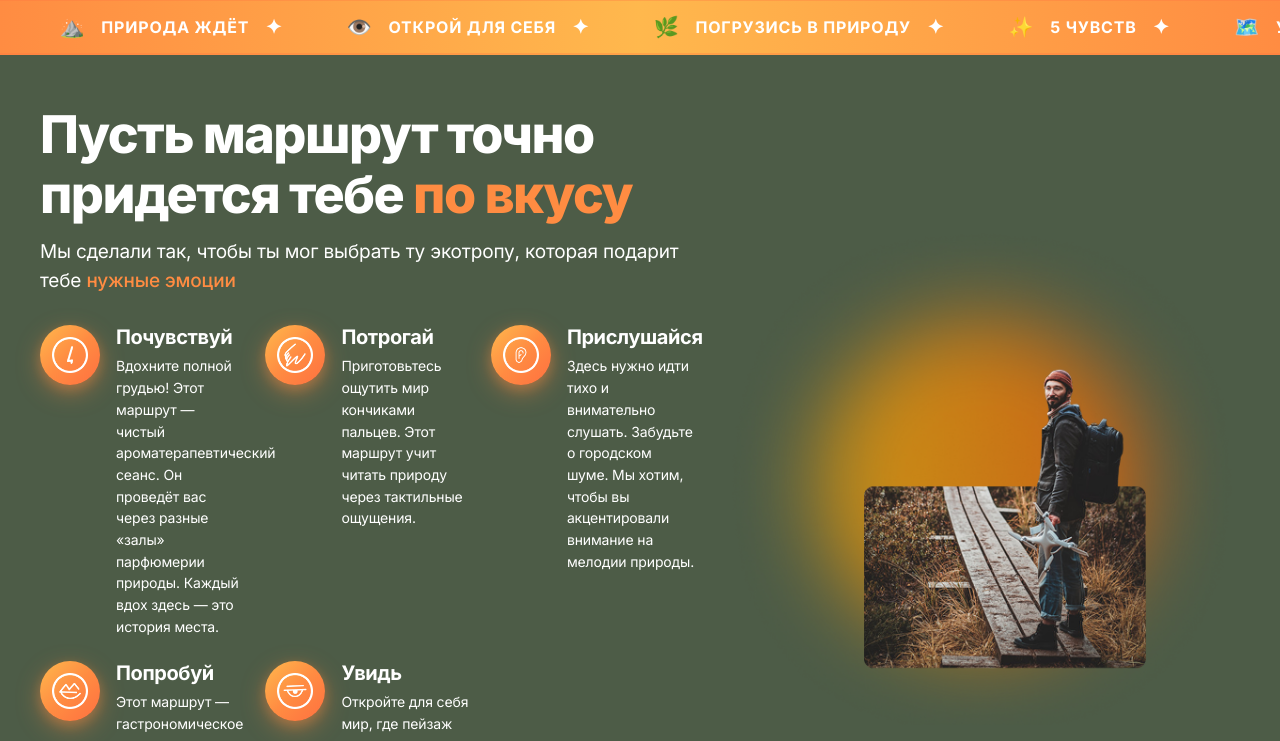
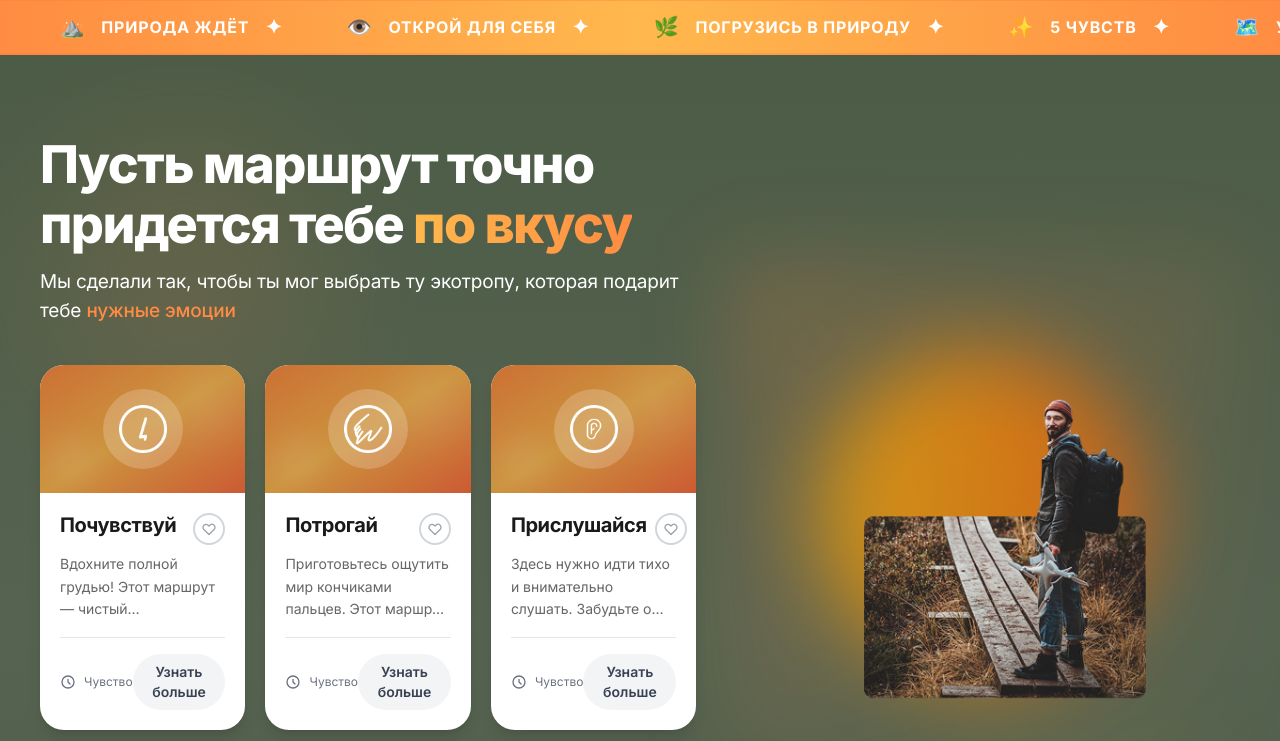
Before and after one commit to Diy-101/eco_trails, a React (Vite) app: page / in a window 1280 px wide. Shown: the part 801-1542 px from the top of the page. Built offline with nearby package versions, Linux system fonts and the light colour scheme.

Commit message:
Переделал ConceptSection: современные карточки с изображениями, анимации и улучшенный дизайн

```diff
--- a/src/components/ConceptSection.tsx
+++ b/src/components/ConceptSection.tsx
@@ -1,40 +1,158 @@
+import { useState, useEffect, useRef } from 'react'
 import { conceptCards } from '../data/trails'
 
 export default function ConceptSection() {
+  const [hoveredIndex, setHoveredIndex] = useState<number | null>(null)
+  const [visibleCards, setVisibleCards] = useState<boolean[]>([])
+  const sectionRef = useRef<HTMLElement>(null)
+  const imageRef = useRef<HTMLImageElement>(null)
+
+  // Анимация появления карточек при скролле
+  useEffect(() => {
+    const observer = new IntersectionObserver(
+      (entries) => {
+        entries.forEach((entry) => {
+          if (entry.isIntersecting) {
+            setVisibleCards(new Array(conceptCards.length).fill(true))
+          }
+        })
+      },
+      { threshold: 0.1 }
+    )
+
+    if (sectionRef.current) {
+      observer.observe(sectionRef.current)
+    }
+
+    return () => observer.disconnect()
+  }, [])
+
+  // Параллакс для изображения
+  useEffect(() => {
+    const handleScroll = () => {
+      if (!imageRef.current || !sectionRef.current) return
+
+      const rect = sectionRef.current.getBoundingClientRect()
+      const scrolled = window.scrollY
+      const rate = scrolled * 0.1
+
+      if (rect.top < window.innerHeight && rect.bottom > 0) {
+        imageRef.current.style.transform = `translateY(${rate}px)`
+      }
+    }
+
+    window.addEventListener('scroll', handleScroll, { passive: true })
+    return () => window.removeEventListener('scroll', handleScroll)
+  }, [])
+
   return (
-    <section className="relative py-[50px] px-10 bg-[#4D5C47] overflow-hidden">
-      <div className="max-w-[1400px] mx-auto relative grid grid-cols-[1.12fr_0.88fr] gap-7 items-start max-lg:grid-cols-1 max-lg:gap-[30px]">
+    <section
+      ref={sectionRef}
+      className="relative py-[80px] px-10 bg-gradient-to-b from-[#4D5C47] via-[#556350] to-[#4D5C47] overflow-hidden"
+    >
+      {/* Декоративные элементы фона */}
+      <div className="absolute inset-0 opacity-10 pointer-events-none">
+        <div className="absolute top-20 left-10 w-72 h-72 bg-primary-orange rounded-full blur-3xl"></div>
+        <div className="absolute bottom-20 right-10 w-96 h-96 bg-primary-orange-light rounded-full blur-3xl"></div>
+      </div>
+
+      <div className="max-w-[1400px] mx-auto relative grid grid-cols-[1.12fr_0.88fr] gap-7 items-start max-lg:grid-cols-1 max-lg:gap-[30px] z-10">
         <div className="relative z-[2] max-lg:order-1">
           <h2 className="text-[clamp(34px,5.2vw,52px)] font-extrabold text-white mb-3 leading-[1.15] tracking-[-0.03em] max-w-full">
             Пусть маршрут точно придется тебе{' '}
-            <span className="text-primary-orange font-extrabold">по вкусу</span>
+            <span className="text-primary-orange font-extrabold bg-gradient-to-r from-primary-orange-light to-primary-orange bg-clip-text text-transparent">
+              по вкусу
+            </span>
           </h2>
-          <p className="text-[clamp(16px,2vw,19px)] font-normal text-white mb-[30px] leading-[1.55] max-w-full tracking-[-0.01em]">
+          <p className="text-[clamp(16px,2vw,19px)] font-normal text-white mb-[40px] leading-[1.55] max-w-full tracking-[-0.01em]">
             Мы сделали так, чтобы ты мог выбрать ту экотропу, которая подарит тебе{' '}
             <span className="text-primary-orange font-medium">нужные эмоции</span>
           </p>
 
-          <div className="grid grid-cols-3 gap-x-5 gap-y-6 max-lg:grid-cols-2 max-md:grid-cols-1 max-md:gap-5">
+          <div className="grid grid-cols-3 gap-5 max-lg:grid-cols-2 max-md:grid-cols-1">
             {conceptCards.map((card, index) => (
               <article
                 key={index}
-                className="flex flex-row items-start gap-4 p-0 transition-all duration-400 hover:-translate-y-2"
+                onMouseEnter={() => setHoveredIndex(index)}
+                onMouseLeave={() => setHoveredIndex(null)}
+                className={`
+                  bg-white rounded-3xl overflow-hidden shadow-lg transition-all duration-500 cursor-pointer group
+                  ${visibleCards[index] ? 'opacity-100 translate-y-0' : 'opacity-0 translate-y-8'}
+                  ${hoveredIndex === index ? '-translate-y-3 scale-[1.02] shadow-2xl' : ''}
+                `}
+                style={{
+                  transitionDelay: `${index * 100}ms`
+                }}
               >
-                <div className="w-[60px] h-[60px] rounded-full bg-gradient-to-br from-[#ffb84d] via-[#ff8c42] to-[#ff7040] flex items-center justify-center flex-shrink-0 shadow-[0_8px_24px_rgba(255,140,66,0.4),0_4px_12px_rgba(255,140,66,0.3)] transition-all duration-400 p-3 translate-z-0 will-change-transform backface-hidden relative group">
-                  <div className="absolute -inset-0.5 rounded-full bg-gradient-to-br from-[#ffb84d] via-[#ff8c42] to-[#ff7040] opacity-0 transition-opacity duration-400 -z-10 blur-[8px] group-hover:opacity-60"></div>
+                {/* Изображение/фон сверху */}
+                <div className="relative h-32 bg-gradient-to-br from-primary-orange via-primary-orange-light to-primary-orange-dark overflow-hidden">
+                  <div className="absolute inset-0 bg-black/20 group-hover:bg-black/10 transition-colors duration-500"></div>
+                  <div className="absolute inset-0 flex items-center justify-center">
+                    <div className={`
+                      w-20 h-20 rounded-full bg-white/20 backdrop-blur-sm flex items-center justify-center
+                      transition-all duration-500
+                      ${hoveredIndex === index ? 'scale-125 rotate-12' : ''}
+                    `}>
                       <img
                         src={card.icon}
                         alt={card.title}
-                    className="w-full h-full object-contain brightness-0 invert"
+                        className="w-12 h-12 object-contain brightness-0 invert"
                       />
                     </div>
-                <div className="flex flex-col gap-1.5 flex-1 min-w-0">
-                  <h3 className="text-xl font-bold text-white m-0 tracking-[-0.02em] leading-[1.2]">
+                  </div>
+                  {/* Декоративные элементы */}
+                  <div className="absolute top-2 right-2 w-16 h-16 bg-white/10 rounded-full blur-xl"></div>
+                  <div className="absolute bottom-2 left-2 w-12 h-12 bg-white/10 rounded-full blur-lg"></div>
+                </div>
+
+                {/* Контент карточки */}
+                <div className="p-5">
+                  <div className="flex items-start justify-between mb-2">
+                    <h3 className="text-xl font-bold text-[#1a1a1a] m-0 tracking-[-0.02em] leading-[1.2] flex-1">
                       {card.title}
                     </h3>
-                  <p className="text-sm font-normal text-white m-0 leading-[1.55] tracking-[-0.01em] opacity-88">
+                    <button className={`
+                      w-8 h-8 rounded-full border-2 flex items-center justify-center transition-all duration-300 flex-shrink-0 ml-2
+                      ${hoveredIndex === index
+                        ? 'border-primary-orange bg-primary-orange'
+                        : 'border-gray-300 bg-transparent hover:border-primary-orange/50'
+                      }
+                    `}>
+                      <svg
+                        className={`w-4 h-4 transition-colors duration-300 ${
+                          hoveredIndex === index ? 'text-white' : 'text-gray-400'
+                        }`}
+                        fill={hoveredIndex === index ? 'currentColor' : 'none'}
+                        stroke="currentColor"
+                        viewBox="0 0 24 24"
+                      >
+                        <path strokeLinecap="round" strokeLinejoin="round" strokeWidth={2} d="M4.318 6.318a4.5 4.5 0 000 6.364L12 20.364l7.682-7.682a4.5 4.5 0 00-6.364-6.364L12 7.636l-1.318-1.318a4.5 4.5 0 00-6.364 0z" />
+                      </svg>
+                    </button>
+                  </div>
+
+                  <p className="text-sm font-normal text-[#666666] mb-4 leading-[1.6] line-clamp-3">
                     {card.description}
                   </p>
+
+                  {/* Информация внизу */}
+                  <div className="flex items-center justify-between pt-4 border-t border-gray-200">
+                    <div className="flex items-center gap-2 text-xs text-gray-500">
+                      <svg className="w-4 h-4" fill="none" stroke="currentColor" viewBox="0 0 24 24">
+                        <path strokeLinecap="round" strokeLinejoin="round" strokeWidth={2} d="M12 8v4l3 3m6-3a9 9 0 11-18 0 9 9 0 0118 0z" />
+                      </svg>
+                      <span>Чувство</span>
+                    </div>
+                    <button className={`
+                      px-4 py-2 rounded-full text-sm font-semibold transition-all duration-300
+                      ${hoveredIndex === index
+                        ? 'bg-primary-orange text-white shadow-lg shadow-primary-orange/30'
+                        : 'bg-gray-100 text-gray-700 hover:bg-gray-200'
+                      }
+                    `}>
+                      Узнать больше
+                    </button>
+                  </div>
                 </div>
               </article>
             ))}
@@ -42,11 +160,15 @@ export default function ConceptSection() {
         </div>
 
         <div className="sticky top-[120px] self-start w-full z-[1] max-lg:relative max-lg:top-0 max-lg:mt-5 max-lg:order-2">
+          <div className="relative">
+            <div className="absolute inset-0 bg-gradient-to-br from-primary-orange/20 to-transparent rounded-3xl blur-2xl"></div>
             <img
+              ref={imageRef}
               src="мужик.png"
               alt="Человек с дроном на экотропе"
-            className="w-full max-h-[520px] h-auto block object-contain"
+              className="w-full max-h-[520px] h-auto block object-contain relative z-10 transition-transform duration-300"
             />
+          </div>
         </div>
       </div>
     </section>
```
Lines whose indentation alone changed are shown as unchanged.
